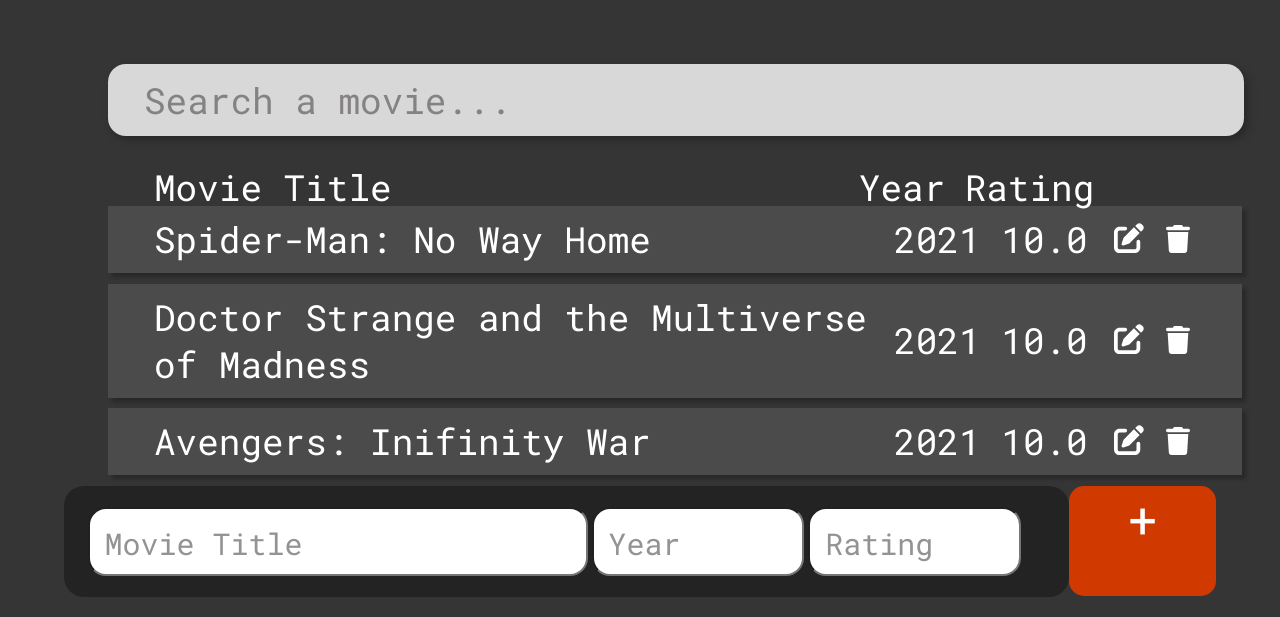
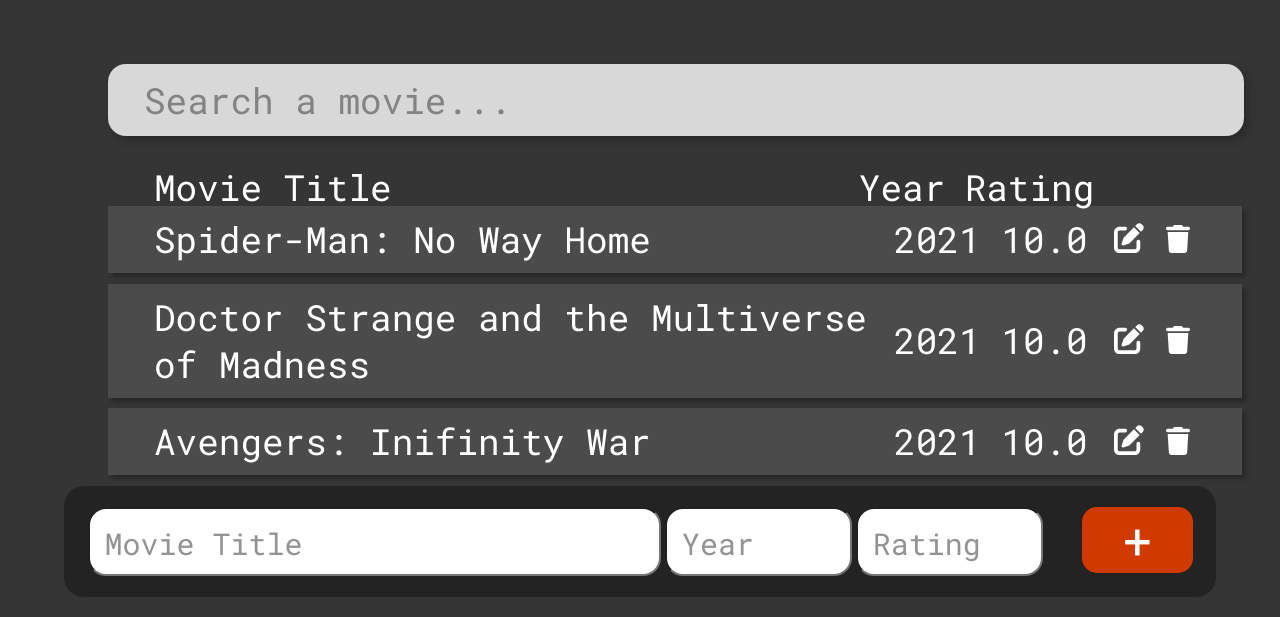
Before and after one commit to miguelflores-0906/stadvdb-mco2, a plain HTML site: page index.html in a window 1280 px wide. Shown: the part 183-800 px from the top of the page. Drawn offline with Linux system fonts and the light colour scheme.

Commit message:
bottom update

```diff
--- a/index.html
+++ b/index.html
@@ -201,11 +201,13 @@
                         <input class="input-title" type="text" placeholder="Movie Title"/>
                         <input class="input-year" type="number" placeholder="Year"/>
                         <input class="input-rating" type="number" step="0.1" placeholder="Rating"/>
+                        <div class="add-btn">
+                            +
+                        </div>
                     </div>
+
                 </div>
-                <div class="add-btn">
-                    +
-                </div>
+
             </div>
         </div>
 
--- a/styles.css
+++ b/styles.css
@@ -210,7 +210,7 @@
 }
 
 .input-year, .input-rating {
-    width: 20%;
+    width: 15%;
     padding-left: 15px;
     padding-top: 5px;
 }
@@ -218,7 +218,7 @@
 .form-wrapper {
     background: #232323;
     border-radius: 20px;
-    width: 85%;
+    width: 100%;
 
     padding: 21px 23.5px;
     /* width: 100%; */
@@ -235,14 +235,13 @@
 }
 
 .add-btn {
-    height: 110px;
-    width: 150px;
+    width: 10%;
     background: #D03900;
 
     border-radius: 15px;
 
     /* padding: 16px 41px; */
-
+     float: right;
     color: #fff;
     font-family: Roboto Mono;
     font-style: normal;
```
